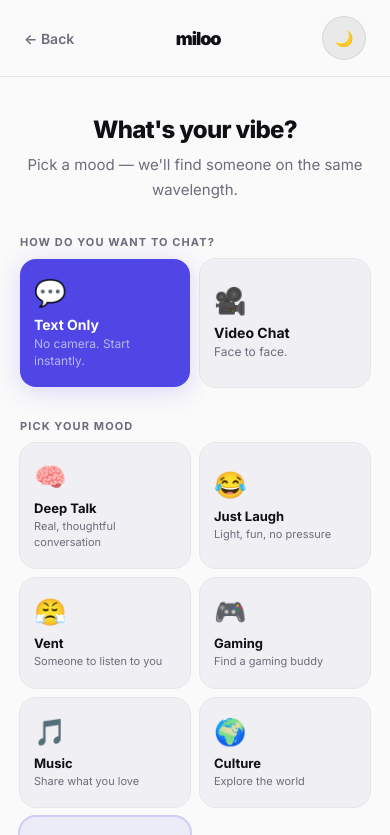
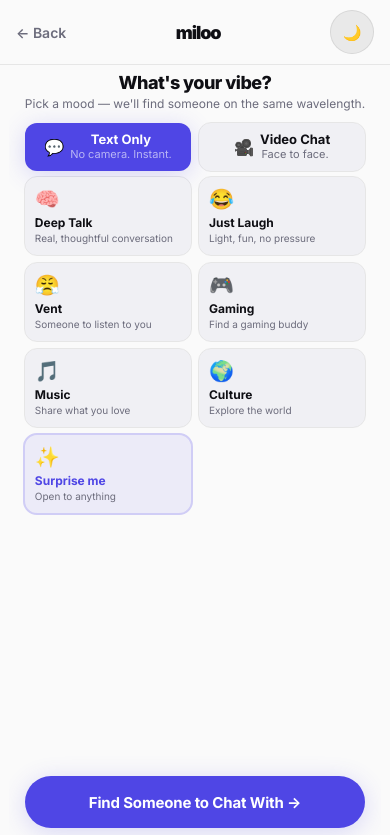
Before and after one commit to AkhilSharma11681/RCAPP, a React (Vite) app in the folder client/: page /mood in a window 390 px wide. Shown: the top 835 px of the page. Built offline with nearby package versions, Linux system fonts and the light colour scheme.

Commit message:
fix: mobile mood select UI, Milo language behavior

```diff
--- a/client/src/pages/ChatRoom.jsx
+++ b/client/src/pages/ChatRoom.jsx
@@ -222,7 +222,7 @@ export default function ChatRoom({ mood, intent, safeMode, chatMode = 'video', t
       waitingTimeRef.current = setInterval(() => {
         setWaitingTime(prev => {
           const next = prev + 1
-          if (next >= 10) {
+          if (next >= 15) {
             clearInterval(waitingTimeRef.current)
             isMiloActiveRef.current = true
             setIsMiloActive(true)
@@ -230,7 +230,7 @@ export default function ChatRoom({ mood, intent, safeMode, chatMode = 'video', t
             // Send Milo's opening message
             setMiloMessages([{
               role: 'assistant',
-              content: 'heyy, kaisa chal raha hai?',
+              content: "hey! what's up? 😊",
               time: new Date().toLocaleTimeString([], { hour: '2-digit', minute: '2-digit' }),
             }])
           }
@@ -274,7 +274,7 @@ export default function ChatRoom({ mood, intent, safeMode, chatMode = 'video', t
     } catch {
       setMiloMessages(prev => [...prev, {
         role: 'assistant',
-        content: 'Yaar connection slow hai... ek second 😅',
+        content: 'Connection slow... one sec 😅',
         time: new Date().toLocaleTimeString([], { hour: '2-digit', minute: '2-digit' }),
       }])
     } finally {
--- a/client/src/pages/MoodSelect.jsx
+++ b/client/src/pages/MoodSelect.jsx
@@ -13,6 +13,11 @@ const moods = [
   { id: 'any',     emoji: '✨', label: 'Surprise me', desc: 'Open to anything' },
 ]
 
+const CHAT_MODES = [
+  { id: 'text',  icon: '💬', label: 'Text Only',  sub: 'No camera. Instant.' },
+  { id: 'video', icon: '🎥', label: 'Video Chat', sub: 'Face to face.' },
+]
+
 export default function MoodSelect({ onContinue, onBack, theme, onToggleTheme }) {
   useCanonical('https://www.miloo.chat/mood')
   const [selectedMood, setSelectedMood] = useState('any')
@@ -25,10 +30,125 @@ export default function MoodSelect({ onContinue, onBack, theme, onToggleTheme })
   }
 
   return (
-    <div className="page-scroll page-enter" style={{ background: 'var(--bg-0)', minHeight: '100vh' }}>
+    <>
+      <style>{`
+        /* Mobile: full-height locked layout, button always visible */
+        @media (max-width: 768px) {
+          .mood-wrap {
+            height: 100dvh !important;
+            overflow: hidden !important;
+            padding: 0 !important;
+            min-height: unset !important;
+            display: flex !important;
+            flex-direction: column !important;
+            gap: 0 !important;
+          }
+          .mood-nav {
+            padding: 10px 16px !important;
+            flex-shrink: 0;
+          }
+          .mood-header {
+            padding: 8px 16px 4px !important;
+            flex-shrink: 0;
+          }
+          .mood-header h2 {
+            font-size: 18px !important;
+            margin-bottom: 2px !important;
+          }
+          .mood-header p {
+            font-size: 12px !important;
+          }
+          .mood-mode-section {
+            flex-shrink: 0;
+            padding: 6px 16px 0 !important;
+            gap: 0 !important;
+          }
+          .mood-mode-label {
+            display: none !important;
+          }
+          .mood-mode-grid {
+            display: flex !important;
+            gap: 8px !important;
+          }
+          .mood-mode-btn {
+            flex: 1;
+            padding: 9px 8px !important;
+            border-radius: 12px !important;
+            min-height: 44px !important;
+            min-width: unset !important;
+            display: flex !important;
+            align-items: center !important;
+            justify-content: center !important;
+            gap: 6px !important;
+          }
+          .mood-mode-icon { font-size: 16px !important; }
+          .mood-mode-title { font-size: 13px !important; }
+          .mood-mode-sub { font-size: 11px !important; }
+          .mood-grid-section {
+            flex: 1 !important;
+            overflow-y: auto !important;
+            -webkit-overflow-scrolling: touch !important;
+            padding: 6px 16px !important;
+            gap: 0 !important;
+          }
+          .mood-grid-label { display: none !important; }
+          .mood-grid {
+            grid-template-columns: repeat(2, 1fr) !important;
+            gap: 8px !important;
+          }
+          .mood-card {
+            padding: 10px 10px !important;
+            min-height: 68px !important;
+            border-radius: 12px !important;
+            min-width: unset !important;
+          }
+          .mood-card-emoji { font-size: 20px !important; margin-bottom: 4px !important; }
+          .mood-card-label { font-size: 12px !important; }
+          .mood-card-desc { font-size: 10px !important; }
+          .mood-cta-wrap {
+            flex-shrink: 0 !important;
+            padding: 8px 16px 16px !important;
+          }
+          .mood-cta-btn {
+            min-height: 52px !important;
+            font-size: 15px !important;
+            padding: 14px !important;
+          }
+        }
 
+        /* Desktop: original scrollable layout */
+        @media (min-width: 769px) {
+          .mood-wrap {
+            min-height: 100vh;
+            overflow: visible;
+          }
+          .mood-mode-btn {
+            padding: 18px 14px;
+            border-radius: 16px;
+            text-align: left;
+            display: block;
+          }
+          .mood-mode-icon { font-size: 26px; display: block; margin-bottom: 8px; }
+          .mood-mode-title { font-size: 14px; }
+          .mood-mode-sub { font-size: 12px; }
+          .mood-grid {
+            grid-template-columns: repeat(auto-fill, minmax(140px, 1fr));
+            gap: 10px;
+          }
+          .mood-card { padding: 18px 14px; border-radius: 16px; }
+          .mood-card-emoji { font-size: 26px; margin-bottom: 8px; }
+          .mood-card-label { font-size: 13px; }
+          .mood-card-desc { font-size: 11px; }
+          .mood-cta-btn { padding: 18px; font-size: 16px; }
+        }
+      `}</style>
+
+      <div
+        className="page-enter mood-wrap"
+        style={{ background: 'var(--bg-0)' }}
+      >
         {/* ── Navbar ── */}
-      <nav style={{
+        <nav className="mood-nav" style={{
           display: 'flex', alignItems: 'center', justifyContent: 'space-between',
           padding: '16px 24px', borderBottom: '1px solid var(--border-1)',
           position: 'sticky', top: 0, zIndex: 20, background: 'var(--bg-0)',
@@ -37,6 +157,7 @@ export default function MoodSelect({ onContinue, onBack, theme, onToggleTheme })
             background: 'none', border: 'none', cursor: 'pointer',
             color: 'var(--text-3)', fontSize: '14px', fontWeight: '600',
             display: 'flex', alignItems: 'center', gap: '4px', padding: '4px 0',
+            minHeight: 'unset', minWidth: 'unset',
           }}>← Back</button>
           <span style={{ fontSize: '18px', fontWeight: '900', letterSpacing: '-0.06em', color: 'var(--text-1)' }}>
             miloo
@@ -44,100 +165,113 @@ export default function MoodSelect({ onContinue, onBack, theme, onToggleTheme })
           <ThemeToggle theme={theme} onToggle={onToggleTheme} />
         </nav>
 
-      {/* ── Content ── */}
-      <div style={{
-        maxWidth: '520px', margin: '0 auto',
-        padding: '40px 20px 60px',
-        display: 'flex', flexDirection: 'column', gap: '32px',
-      }}>
+        {/* ── Inner content wrapper (desktop: centered column) ── */}
+        <div style={{ maxWidth: '520px', margin: '0 auto', display: 'flex', flexDirection: 'column', flex: 1, overflow: 'hidden' }}>
 
           {/* Header */}
-        <div style={{ textAlign: 'center' }}>
+          <div className="mood-header" style={{ textAlign: 'center', padding: '32px 20px 0' }}>
             <h2 style={{
-            color: 'var(--text-1)', fontSize: 'clamp(24px, 5vw, 36px)',
-            fontWeight: '800', letterSpacing: '-0.03em', lineHeight: 1.1, marginBottom: '10px',
+              color: 'var(--text-1)', fontSize: 'clamp(22px, 5vw, 36px)',
+              fontWeight: '800', letterSpacing: '-0.03em', lineHeight: 1.1, marginBottom: '8px',
             }}>
               What's your vibe?
             </h2>
-          <p style={{ color: 'var(--text-3)', fontSize: '15px', lineHeight: 1.65 }}>
+            <p style={{ color: 'var(--text-3)', fontSize: '14px', lineHeight: 1.5 }}>
               Pick a mood — we'll find someone on the same wavelength.
             </p>
           </div>
 
-        {/* Chat mode */}
-        <div>
-          <p style={{ color: 'var(--text-3)', fontSize: '11px', fontWeight: '700', letterSpacing: '0.1em', textTransform: 'uppercase', marginBottom: '10px' }}>
+          {/* ── Chat mode selector ── */}
+          <div className="mood-mode-section" style={{ padding: '24px 20px 0' }}>
+            <p className="mood-mode-label" style={{
+              color: 'var(--text-3)', fontSize: '11px', fontWeight: '700',
+              letterSpacing: '0.1em', textTransform: 'uppercase', marginBottom: '10px',
+            }}>
               How do you want to chat?
             </p>
-          <div style={{ display: 'grid', gridTemplateColumns: '1fr 1fr', gap: '10px' }}>
-            {[
-              { id: 'text',  icon: '💬', label: 'Text Only',  sub: 'No camera. Start instantly.' },
-              { id: 'video', icon: '🎥', label: 'Video Chat', sub: 'Face to face.' },
-            ].map(m => (
-              <button key={m.id} onClick={() => setChatMode(m.id)} style={{
-                padding: '18px 14px', borderRadius: '16px', border: 'none',
-                cursor: 'pointer', textAlign: 'left',
+            <div className="mood-mode-grid" style={{ display: 'grid', gridTemplateColumns: '1fr 1fr', gap: '10px' }}>
+              {CHAT_MODES.map(m => (
+                <button
+                  key={m.id}
+                  className="mood-mode-btn"
+                  onClick={() => setChatMode(m.id)}
+                  style={{
+                    border: 'none', cursor: 'pointer',
                     background: chatMode === m.id ? 'var(--accent)' : 'var(--bg-2)',
                     outline: chatMode === m.id ? 'none' : '1px solid var(--border-1)',
                     boxShadow: chatMode === m.id ? 'var(--accent-glow)' : 'none',
                     transition: 'all 0.15s ease',
-              }}>
-                <div style={{ fontSize: '26px', marginBottom: '8px' }}>{m.icon}</div>
-                <div style={{
+                  }}
+                >
+                  <span className="mood-mode-icon">{m.icon}</span>
+                  <div>
+                    <div className="mood-mode-title" style={{
                       color: chatMode === m.id ? 'var(--accent-text)' : 'var(--text-1)',
-                  fontSize: '14px', fontWeight: '700', marginBottom: '3px',
+                      fontWeight: '700', lineHeight: 1.2,
                     }}>{m.label}</div>
-                <div style={{
+                    <div className="mood-mode-sub" style={{
                       color: chatMode === m.id ? 'rgba(255,255,255,0.6)' : 'var(--text-3)',
-                  fontSize: '12px', lineHeight: 1.4,
+                      lineHeight: 1.3,
                     }}>{m.sub}</div>
+                  </div>
                 </button>
               ))}
             </div>
           </div>
 
-        {/* Mood grid */}
-        <div>
-          <p style={{ color: 'var(--text-3)', fontSize: '11px', fontWeight: '700', letterSpacing: '0.1em', textTransform: 'uppercase', marginBottom: '10px' }}>
+          {/* ── Mood grid ── */}
+          <div className="mood-grid-section" style={{ padding: '24px 20px 0', flex: 1 }}>
+            <p className="mood-grid-label" style={{
+              color: 'var(--text-3)', fontSize: '11px', fontWeight: '700',
+              letterSpacing: '0.1em', textTransform: 'uppercase', marginBottom: '10px',
+            }}>
               Pick your mood
             </p>
-          <div style={{
-            display: 'grid',
-            gridTemplateColumns: 'repeat(auto-fill, minmax(140px, 1fr))',
-            gap: '10px',
-          }}>
+            <div className="mood-grid" style={{ display: 'grid' }}>
               {moods.map(mood => (
-              <button key={mood.id} onClick={() => setSelectedMood(mood.id)} style={{
-                padding: '18px 14px', borderRadius: '16px', border: 'none',
-                cursor: 'pointer', textAlign: 'left',
+                <button
+                  key={mood.id}
+                  className="mood-card"
+                  onClick={() => setSelectedMood(mood.id)}
+                  style={{
+                    border: 'none', cursor: 'pointer', textAlign: 'left',
                     background: selectedMood === mood.id ? 'var(--accent-dim)' : 'var(--bg-2)',
                     outline: selectedMood === mood.id
                       ? '2px solid var(--accent-border)'
                       : '1px solid var(--border-1)',
                     transition: 'all 0.13s ease',
-              }}>
-                <div style={{ fontSize: '26px', marginBottom: '8px' }}>{mood.emoji}</div>
-                <div style={{
+                    minWidth: 'unset',
+                  }}
+                >
+                  <div className="mood-card-emoji">{mood.emoji}</div>
+                  <div className="mood-card-label" style={{
                     color: selectedMood === mood.id ? 'var(--accent)' : 'var(--text-1)',
-                  fontSize: '13px', fontWeight: '700', marginBottom: '3px',
+                    fontWeight: '700', marginBottom: '2px',
                   }}>{mood.label}</div>
-                <div style={{ color: 'var(--text-3)', fontSize: '11px', lineHeight: 1.4 }}>{mood.desc}</div>
+                  <div className="mood-card-desc" style={{ color: 'var(--text-3)', lineHeight: 1.3 }}>{mood.desc}</div>
                 </button>
               ))}
             </div>
           </div>
 
-        {/* CTA */}
-        <button onClick={handleContinue} style={{
-          width: '100%', padding: '18px', borderRadius: '999px', border: 'none',
+          {/* ── CTA — always visible ── */}
+          <div className="mood-cta-wrap" style={{ padding: '24px 20px 40px', flexShrink: 0 }}>
+            <button
+              className="mood-cta-btn"
+              onClick={handleContinue}
+              style={{
+                width: '100%', borderRadius: '999px', border: 'none',
                 cursor: 'pointer', background: 'var(--accent)', color: 'var(--accent-text)',
-          fontSize: '16px', fontWeight: '700',
-          boxShadow: 'var(--accent-glow)', letterSpacing: '-0.01em',
-        }}>
+                fontWeight: '700', boxShadow: 'var(--accent-glow)', letterSpacing: '-0.01em',
+                minWidth: 'unset',
+              }}
+            >
               {chatMode === 'text' ? 'Find Someone to Chat With →' : 'Find My Match →'}
             </button>
+          </div>
 
         </div>
       </div>
+    </>
   )
 }
```
Also changed, not shown: 1 other file (tests, documents, lock files or other folders). Lines whose indentation alone changed are shown as unchanged.
